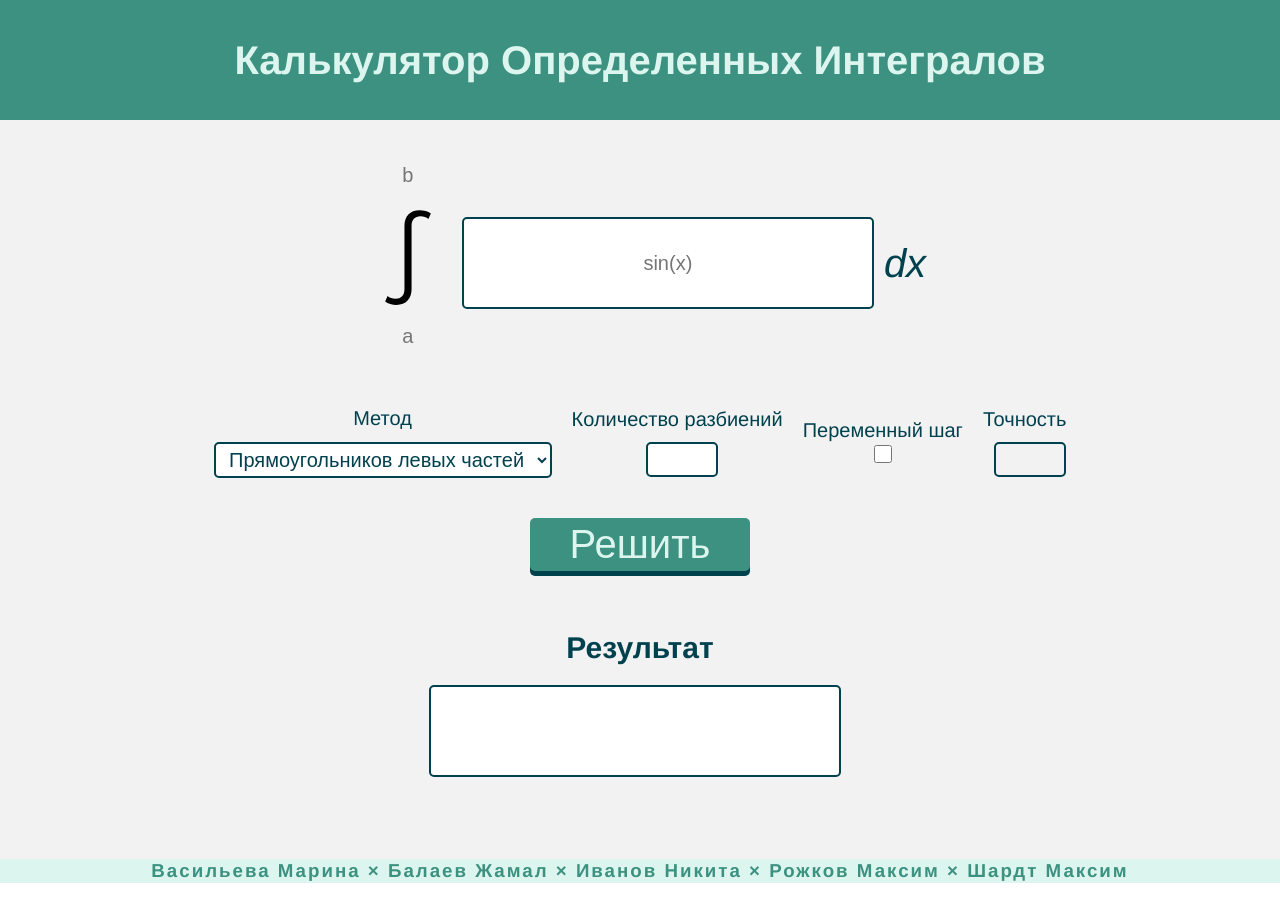
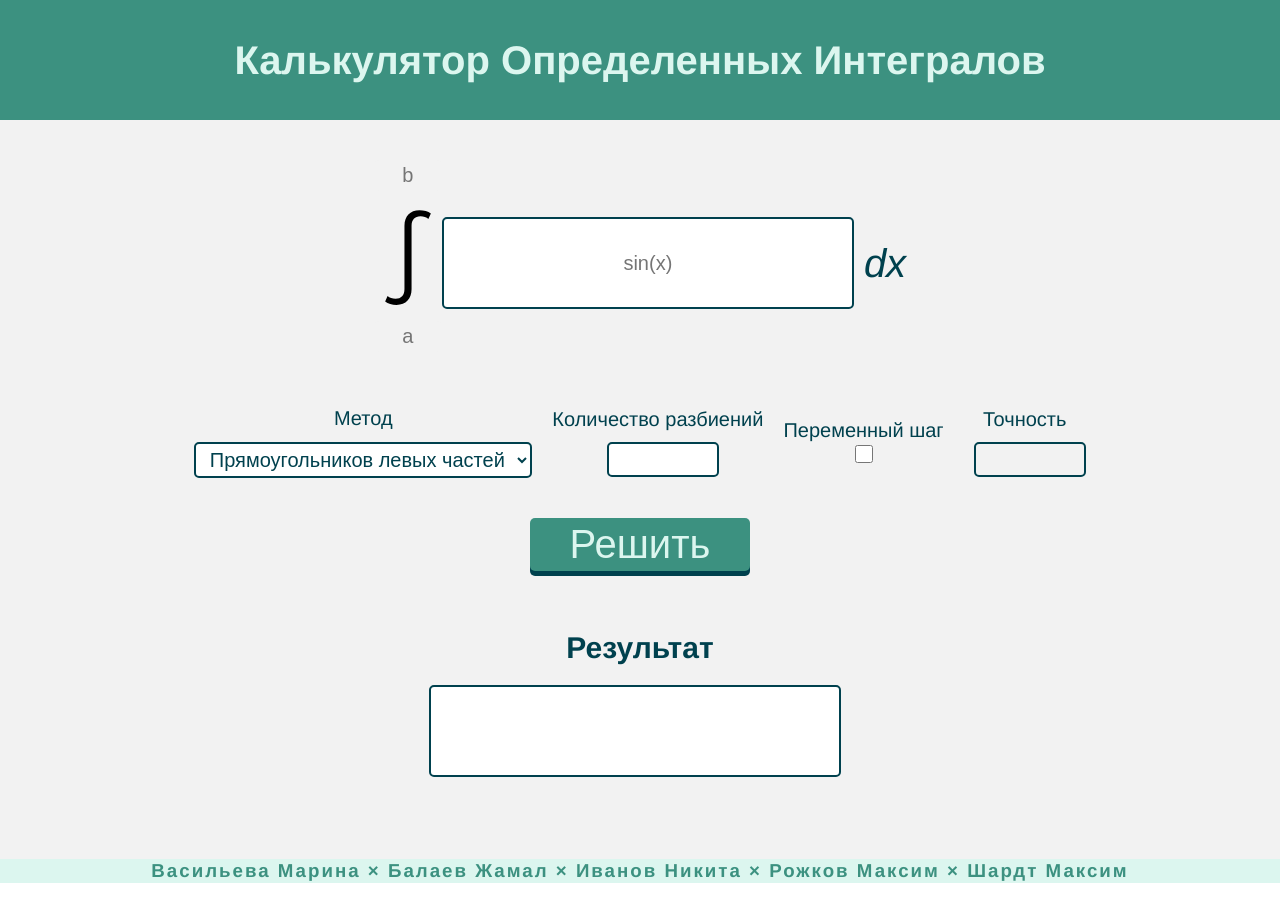
Before and after one commit to mxschardt/integral-calc, a React (Vite) app: page / in a window 1280 px wide. Built offline with nearby package versions, Linux system fonts and the light colour scheme; the HTML template or start-up script is replaced by a standard one.

Commit message:
Update App.css

```diff
--- a/src/App.css
+++ b/src/App.css
@@ -74,7 +74,7 @@ input[type='number'] {
   resize: none;
 }
 #integral .input {
-  width: 5rem;
+  width: 3rem;
 
   border: none;
   background-color: var(--bg-base);
@@ -107,7 +107,7 @@ input[type='number'] {
   gap: 1rem;
 }
 #step, #precision {
-  width: 3rem;
+  width: 5rem;
   margin-left: 0.5rem;
 }
 #options label {
```
